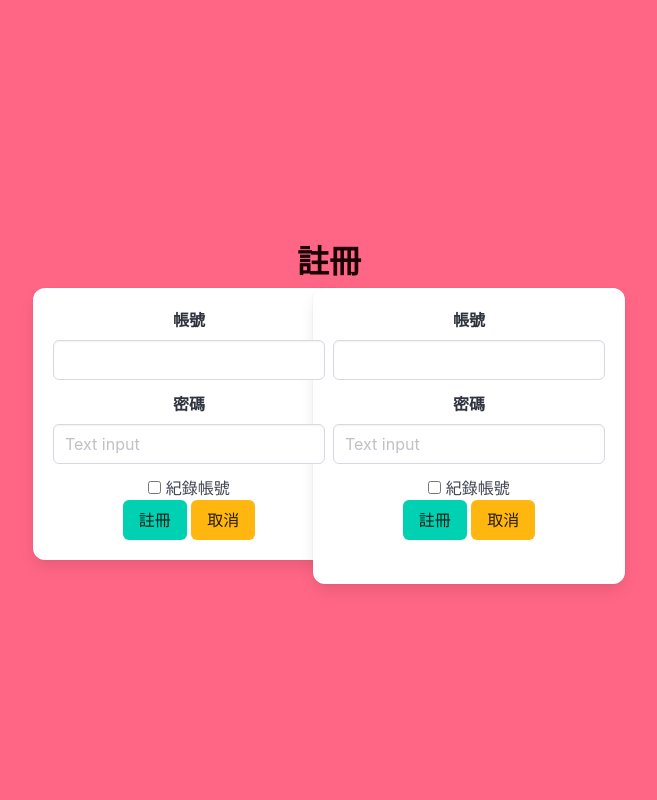
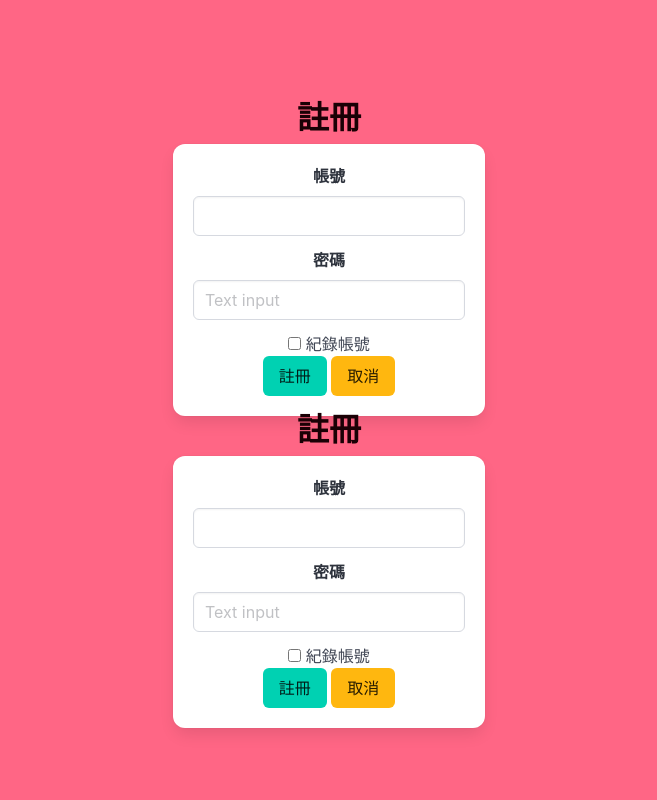
Before and after one commit to GarrisonHuang/flaskdemo, a Flask app: template templates/test.html in a window 1280 px wide. Shown: the whole page, without its empty margins (311-968 px from the left). Run offline with Flask 3, Linux system fonts and the light colour scheme; the template is opened without the code that fills it, so the values that code supplies are empty.

Commit message:
bulma css 版面修改

```diff
--- a/templates/test.html
+++ b/templates/test.html
@@ -39,6 +39,9 @@
                             </div>
                         </form>
                     </div>
+                </div>
+                <p class="title">註冊</p>
+                <div class="columns is-centered mt-5">
                     <div class="columns is-4">
                         <form action="" class="box">
                             <div class="field">
```
